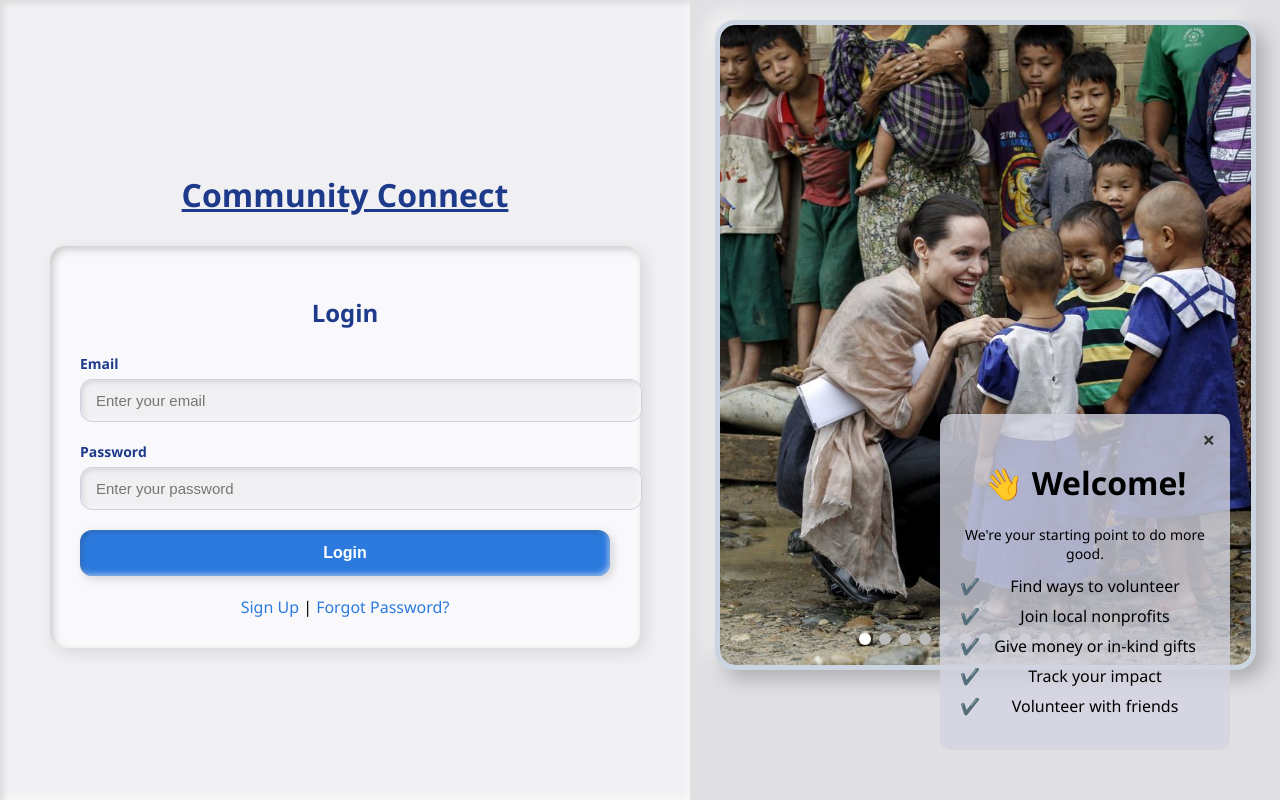
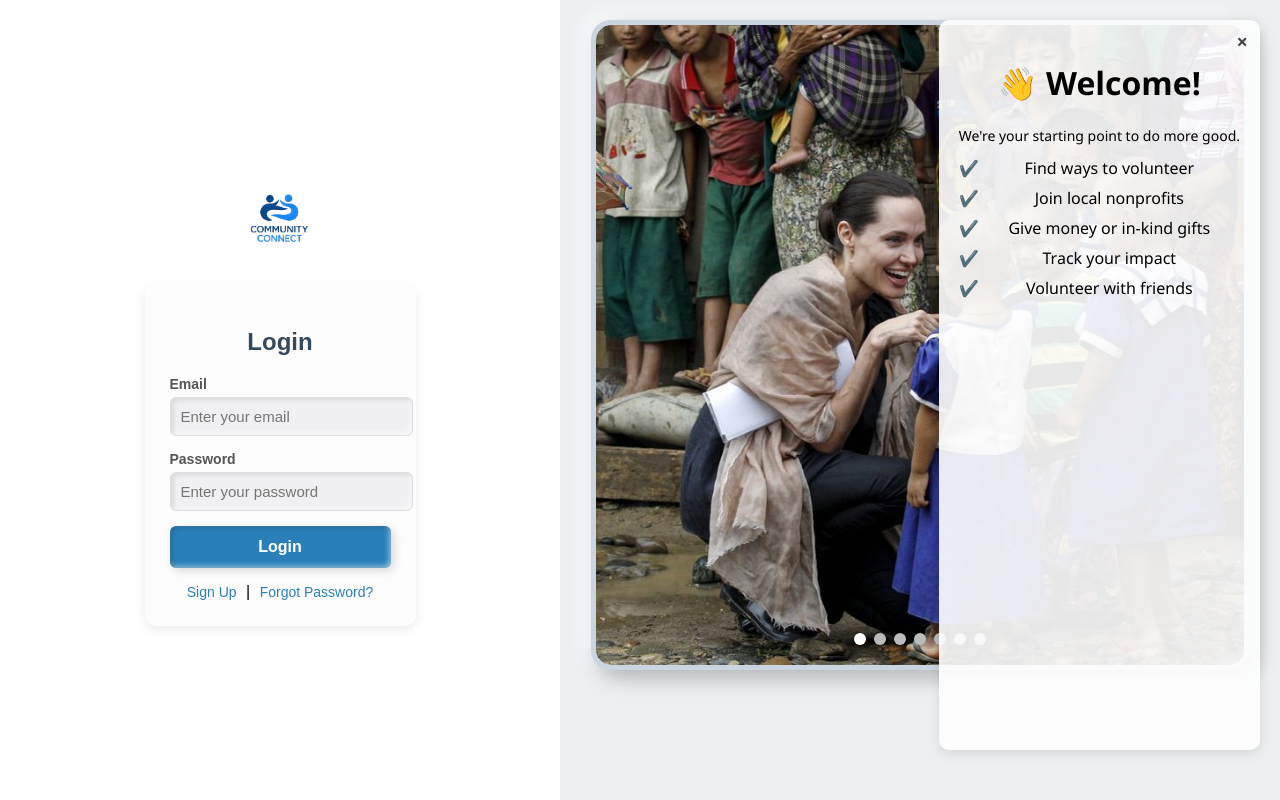
Before and after one commit to induwarauthsara/community-connect, a PHP site: page /login.html in a window 1280 px wide. Run offline with PHP 8.4, Linux system fonts and the light colour scheme.

Commit message:
Enhance login page layout and functionality with improved styling and user experience

```diff
--- a/login.html
+++ b/login.html
@@ -5,13 +5,134 @@
   <meta name="viewport" content="width=device-width, initial-scale=1.0">
   <title>Login - Community Connect</title>
   <link rel="stylesheet" href="style.css">
+  <style>
+    body {
+      margin: 0;
+      font-family: Arial, sans-serif;
+      background: #f8f9fa;
+    }
+    .container {
+      display: flex;
+      height: 100vh;
+    }
+    .left-frame {
+      flex: 1;
+      padding: 40px;
+      display: flex;
+      flex-direction: column;
+      justify-content: center;
+      background: #ffffff;
+      box-shadow: 2px 0 8px rgba(0,0,0,0.1);
+    }
+    .left-frame h1 {
+      text-align: center;
+      margin-bottom: 20px;
+      color: #2c3e50;
+    }
+    .logo {
+      text-align: center;
+      margin-bottom: 15px;
+    }
+    .logo img {
+      width: 90px;
+      border-radius: 50%;
+    }
+    .auth-box {
+      max-width: 350px;
+      margin: 0 auto;
+      padding: 25px;
+      background: #fdfdfd;
+      border-radius: 12px;
+      box-shadow: 0 4px 10px rgba(0,0,0,0.08);
+    }
+    .auth-box h2 {
+      text-align: center;
+      margin-bottom: 20px;
+      color: #34495e;
+    }
+    .input-field {
+      margin-bottom: 15px;
+    }
+    .input-field label {
+      display: block;
+      margin-bottom: 5px;
+      font-size: 14px;
+      color: #555;
+    }
+    .input-field input {
+      width: 100%;
+      padding: 10px;
+      border: 1px solid #ddd;
+      border-radius: 6px;
+      outline: none;
+      transition: border 0.3s;
+    }
+    .input-field input:focus {
+      border: 1px solid #2980b9;
+    }
+    button {
+      width: 100%;
+      padding: 12px;
+      background: #2980b9;
+      color: #fff;
+      border: none;
+      border-radius: 6px;
+      cursor: pointer;
+      font-size: 16px;
+      transition: background 0.3s;
+    }
+    button:hover {
+      background: #1f6390;
+    }
+    .auth-links {
+      text-align: center;
+      margin-top: 15px;
+    }
+    .auth-links a {
+      text-decoration: none;
+      color: #2980b9;
+      font-size: 14px;
+      margin: 0 5px;
+    }
+
+    /* Right Frame */
+    .right-frame {
+      flex: 1.5;
+      background: #ecf0f1;
+      display: flex;
+      align-items: center;
+      justify-content: center;
+      position: relative;
+    }
+    /* Keep welcome panel position same as before */
+    .welcome-panel {
+      position: absolute;
+      top: 20px;
+      right: 20px;
+      background: rgba(255,255,255,0.9);
+      padding: 20px;
+      border-radius: 10px;
+      max-width: 300px;
+      box-shadow: 0 4px 12px rgba(0,0,0,0.1);
+    }
+    .close-btn {
+      position: absolute;
+      top: 8px;
+      right: 12px;
+      cursor: pointer;
+      font-size: 20px;
+      color: #444;
+    }
+  </style>
 </head>
 <body>
 
   <div class="container">
     <!-- Left Frame -->
     <div class="left-frame">
-      <h1><u>Community Connect</u></h1>
+      <div class="logo">
+        <img src="image/logo.png" alt="Community Connect Logo">
+      </div>
       <div class="auth-box">
         <h2>Login</h2>
         <form action="login.php" method="POST" onsubmit="return validateLoginForm(this)">
@@ -32,6 +153,7 @@
       </div>
     </div>
 
+    <!-- Welcome Panel (Position unchanged) -->
     <div class="welcome-panel" id="welcomePanel">
       <span class="close-btn" onclick="closeWelcomePanel()">×</span>
       <h1>👋 Welcome!</h1>
@@ -56,12 +178,6 @@
           <div class="slide" style="background-image:url('image/volunteer1 (4).jpg');"></div>
           <div class="slide" style="background-image:url('image/volunteer1 (5).jpg');"></div>
           <div class="slide" style="background-image:url('image/volunteer1 (6).jpg');"></div>
-          <div class="slide" style="background-image:url('image/volunteer1 (7).jpg');"></div>
-          <div class="slide" style="background-image:url('image/volunteer1 (8).jpg');"></div>
-          <div class="slide" style="background-image:url('image/volunteer1 (9).jpg');"></div>
-          <div class="slide" style="background-image:url('image/volunteer1 (10).jpg');"></div>
-          <div class="slide" style="background-image:url('image/volunteer1 (11).jpg');"></div>
-          <div class="slide" style="background-image:url('image/volunteer1 (12).jpg');"></div>
         </div>
         <div class="dots" id="dots"></div>
       </div>
@@ -79,7 +195,6 @@
             return false;
         }
 
-        // Email validation
         const emailRegex = /^[^\s@]+@[^\s@]+\.[^\s@]+$/;
         if (!emailRegex.test(email)) {
             alert('Please enter a valid email address.');
@@ -88,6 +203,9 @@
 
         return true;
     }
+    function closeWelcomePanel() {
+      document.getElementById('welcomePanel').style.display = 'none';
+    }
   </script>
 </body>
 </html>
--- a/setup_database.php
+++ b/setup_database.php
@@ -47,7 +47,7 @@ function databaseExists($host, $username, $password, $database) {
 }
 
 // SQL statements for creating tables
-$tables = [];
+$tables = [
     // Organizations table
     'organizations' => "
         CREATE TABLE IF NOT EXISTS organizations (
```
Also changed, not shown: login.php (+25 -23 lines).
